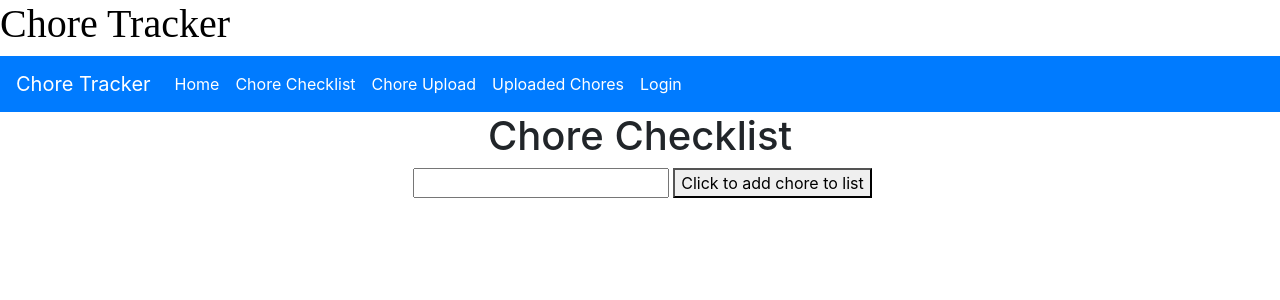
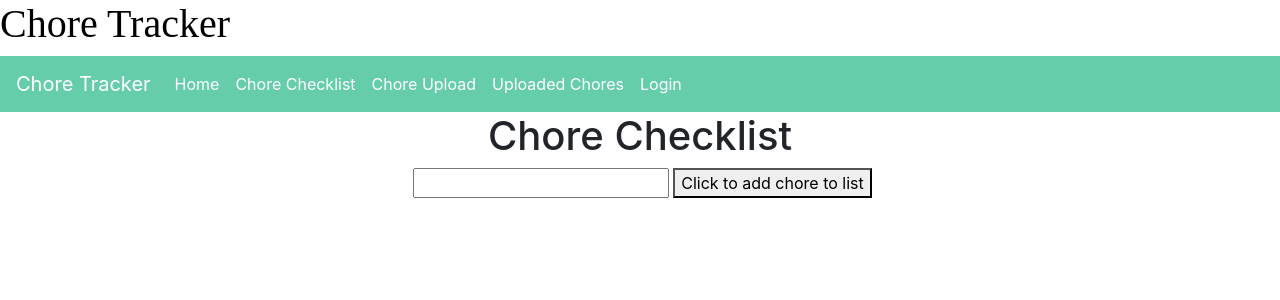
Before and after one commit to catonsun/cs329e-3, a Flask app: page /checklist in a window 1280 px wide. Shown: the top 300 px of the page. Run offline with Flask 2, Linux system fonts and the light colour scheme; some libraries are stand-ins or nearby versions.

Commit message:
color
oops

```diff
--- a/TEMPLATES/layout.html
+++ b/TEMPLATES/layout.html
@@ -18,7 +18,7 @@
     </head>
     <font face = "Times New Romans" color = "black"><h1>Chore Tracker</h1></font>
 
-    <nav class="navbar navbar-expand-lg navbar-dark bg-primary">
+    <nav class="navbar navbar-expand-lg navbar-dark" style = "background-color: mediumaquamarine">
     <a class="navbar-brand" href="/">Chore Tracker</a>
 
     <button class="navbar-toggler" type="button" data-toggle="collapse" data-target="#navbarColor02" aria-controls="navbarColor02" aria-expanded="false" aria-label="Toggle navigation">
```
Also changed, not shown: TEMPLATES/checklist.html (+1 -6 lines).
